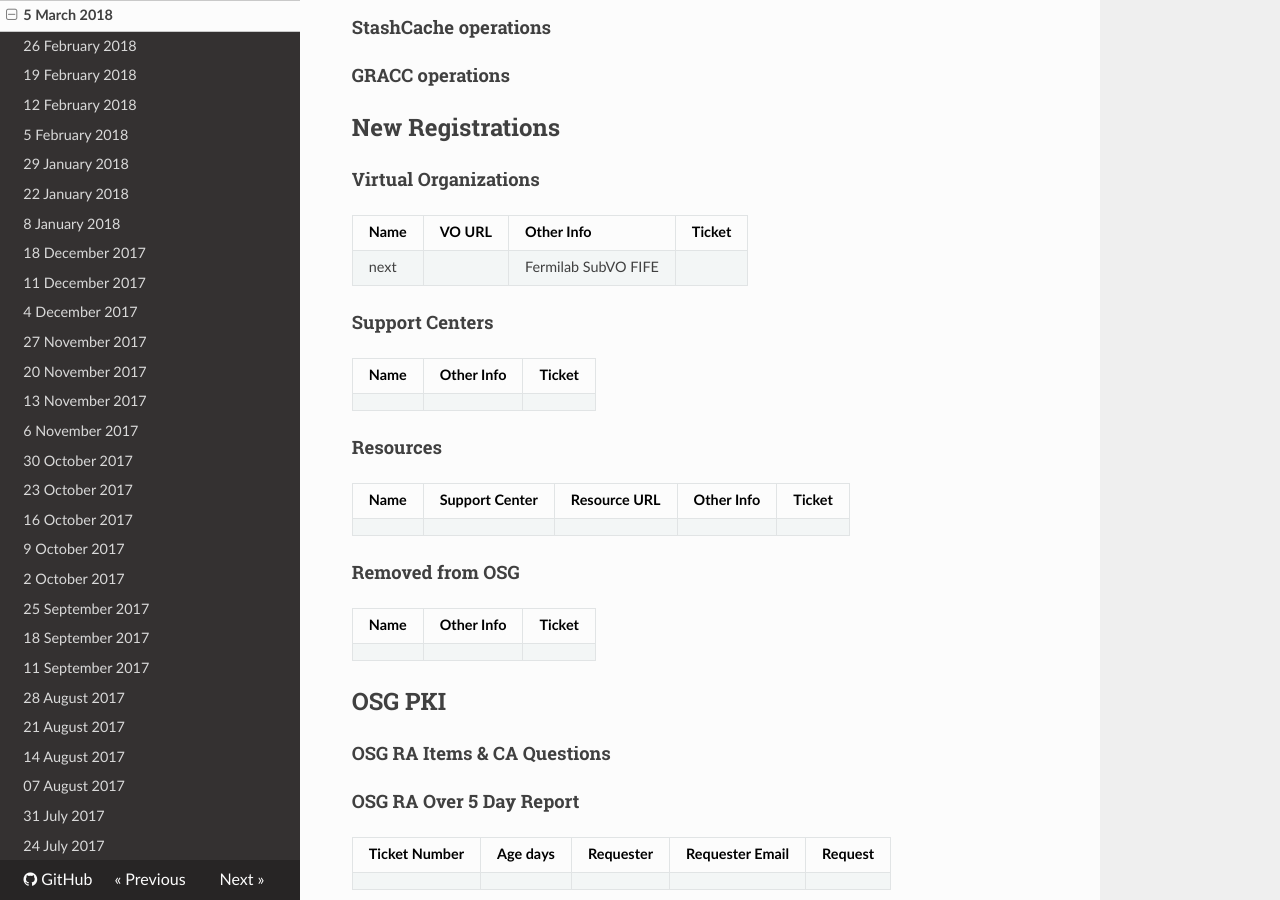
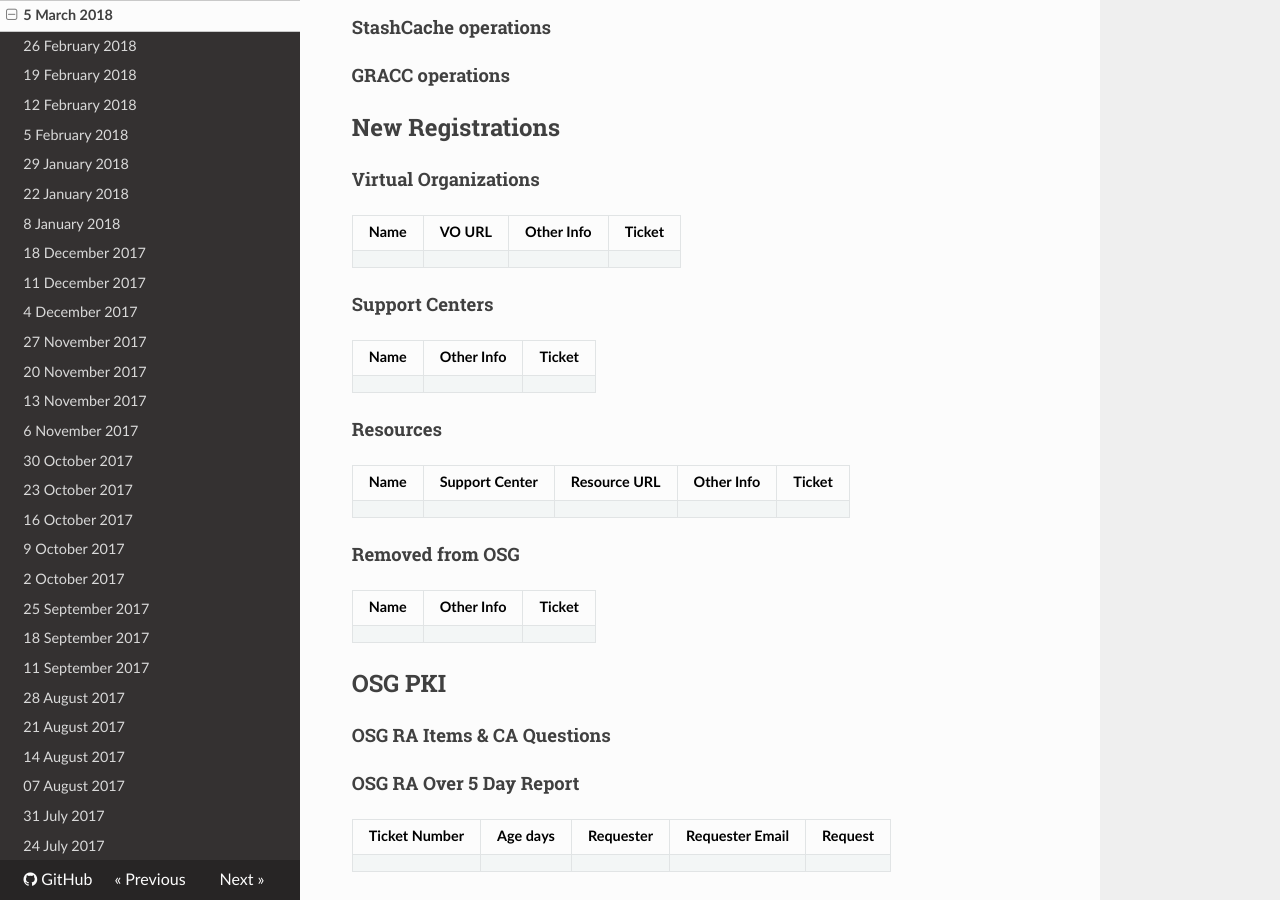
Before and after one commit to osg-htc/operations, an MkDocs documentation site: the page built from docs/WeeklyMinutes/05Mar2018.md, in a window 1280 px wide and 900 px high, scrolled down 1440 px. Built offline with MkDocs 1.6.1, drawn with Linux system fonts in a browser that asks for light colours; nearby versions of some CDN libraries; old or Windows-style settings are respelled for this version of MkDocs.

Commit message:
Update 05Mar2018.md

```diff
--- a/docs/WeeklyMinutes/05Mar2018.md
+++ b/docs/WeeklyMinutes/05Mar2018.md
@@ -60,7 +60,7 @@
 #### Virtual Organizations
 | Name | VO URL | Other Info | Ticket |
 | ---- | ------ | ---------- | ------ |
-| next | | Fermilab SubVO FIFE |
+
 
 #### Support Centers
 | Name | Other Info | Ticket |
```
